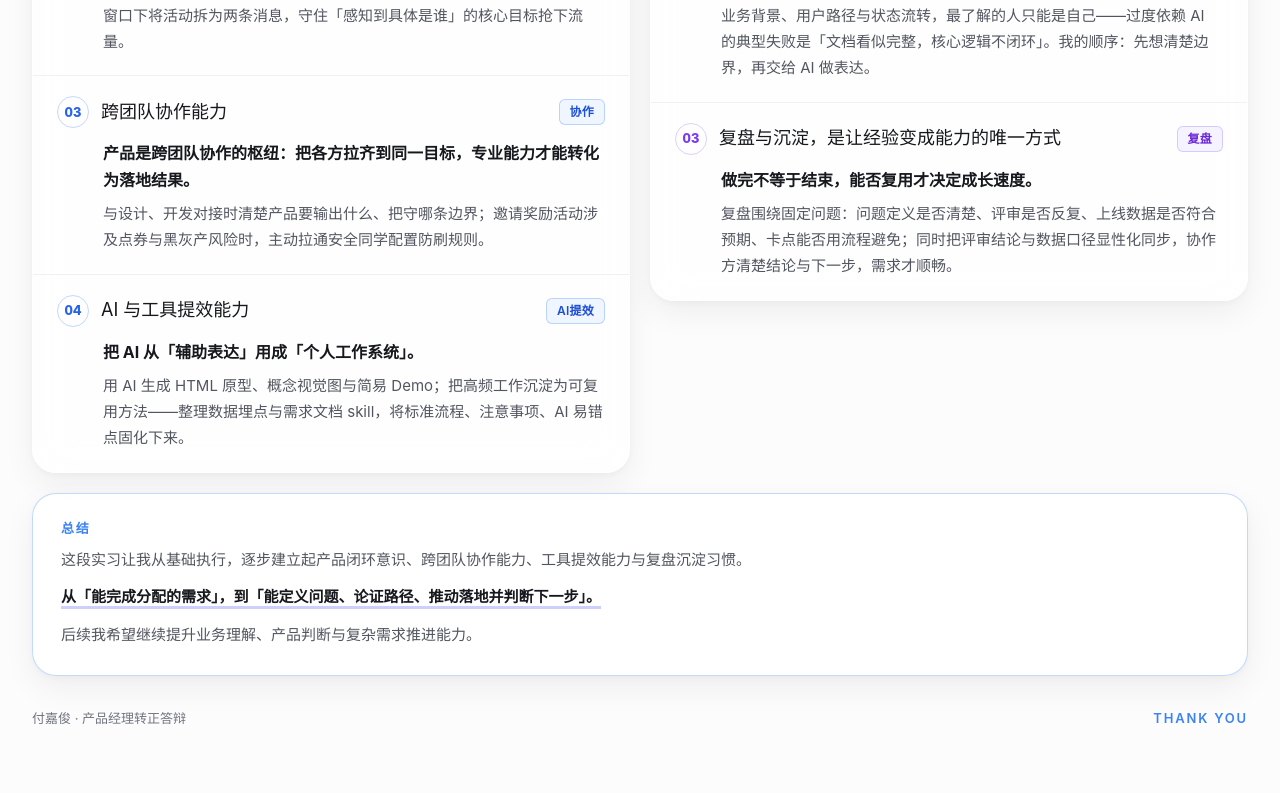
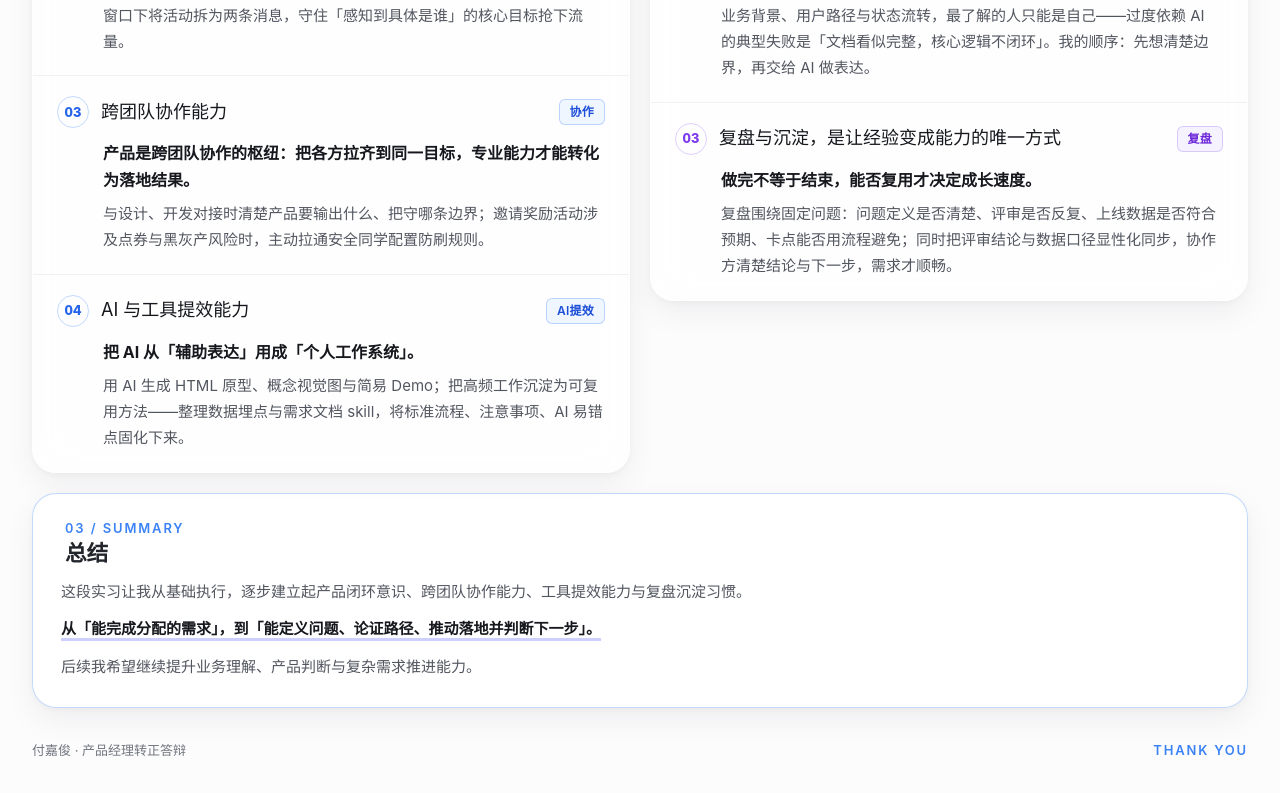
Before and after one commit to kajun2002/portfolio-site, a React (Vite) app: page /#about in a window 1280 px wide. Shown: the part 2776-3569 px from the top of the page. Before the commit the page ends 3537 px from the top, so only its background shows below. Built offline with nearby package versions, Linux system fonts and the light colour scheme.

Commit message:
Reflection finale: promote summary to group-level heading (03 / SUMMARY)

```diff
--- a/app/globals.css
+++ b/app/globals.css
@@ -608,7 +608,6 @@ img { display:block; max-width:100%; }
 .reflection-item .reflection-support { color:var(--ink-600); }
 .reflection-thinking .reflection-item-head>.tnum { color:var(--violet-600); border-color:rgba(124,58,237,.24); }
 .reflection-finale { margin-top:var(--sp-5); padding:var(--sp-7); border:1px solid var(--border-brand); border-radius:var(--r-lg); background:var(--glass-3); box-shadow:var(--shadow-glass); -webkit-backdrop-filter:var(--glass-blur-md); backdrop-filter:var(--glass-blur-md); }
-.reflection-finale>.t-overline { display:block; margin-bottom:var(--sp-3); }
 .reflection-finale p { margin-top:var(--sp-3); color:var(--ink-600); font-size:15px; line-height:1.7; }
 .reflection-finale .finale-highlight { color:var(--ink-900); font-weight:750; text-decoration:underline; text-decoration-color:rgba(91,98,255,.3); text-decoration-thickness:3px; text-underline-offset:4px; }
 .deck-footer { display:flex; align-items:center; justify-content:space-between; gap:var(--sp-4); margin-top:auto; padding-top:var(--sp-8); }
--- a/app/page.tsx
+++ b/app/page.tsx
@@ -265,9 +265,12 @@ export default function Home() {
           </div>
 
           <section className="reflection-finale" aria-labelledby="reflection-finale-title">
-            <span className="t-overline">总结</span>
+            <header className="reflection-group-head">
+              <span className="t-overline tnum">03 / SUMMARY</span>
+              <h3 id="reflection-finale-title" className="t-title-2">总结</h3>
+            </header>
             <p>这段实习让我从基础执行，逐步建立起产品闭环意识、跨团队协作能力、工具提效能力与复盘沉淀习惯。</p>
-            <p><strong id="reflection-finale-title" className="finale-highlight">从「能完成分配的需求」，到「能定义问题、论证路径、推动落地并判断下一步」。</strong></p>
+            <p><strong className="finale-highlight">从「能完成分配的需求」，到「能定义问题、论证路径、推动落地并判断下一步」。</strong></p>
             <p>后续我希望继续提升业务理解、产品判断与复杂需求推进能力。</p>
           </section>
           <footer className="deck-footer"><span className="t-caption">付嘉俊 · 产品经理转正答辩</span><span className="t-overline">Thank you</span></footer>
```
